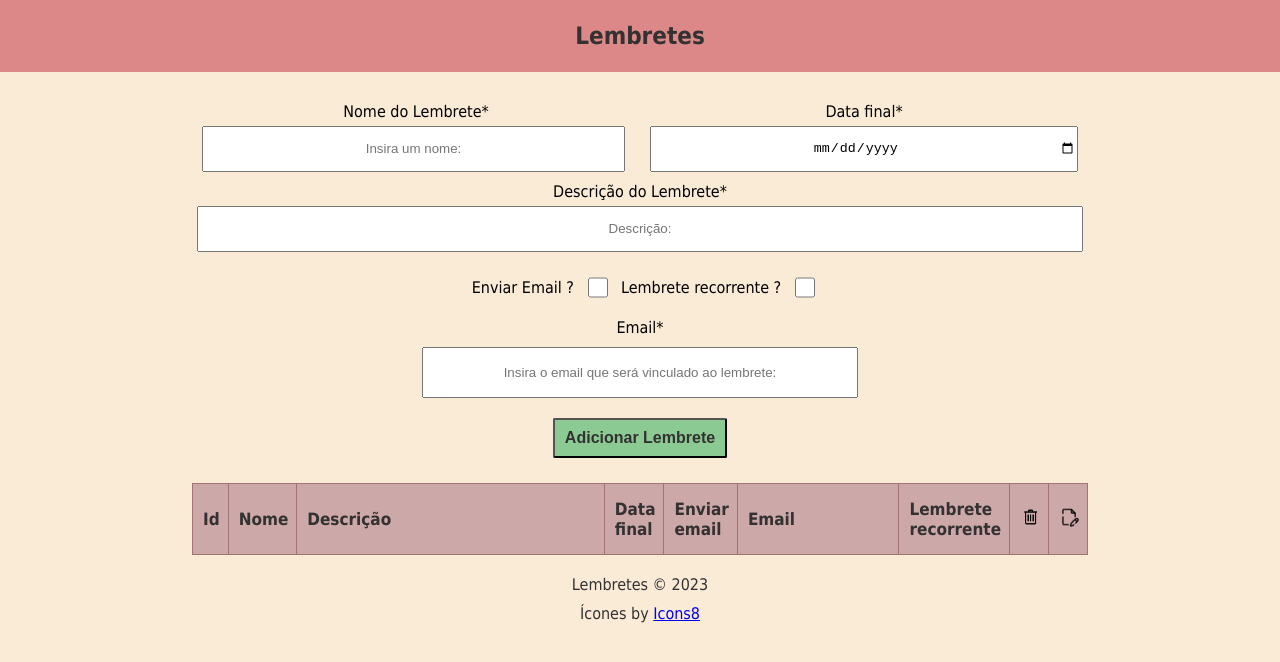
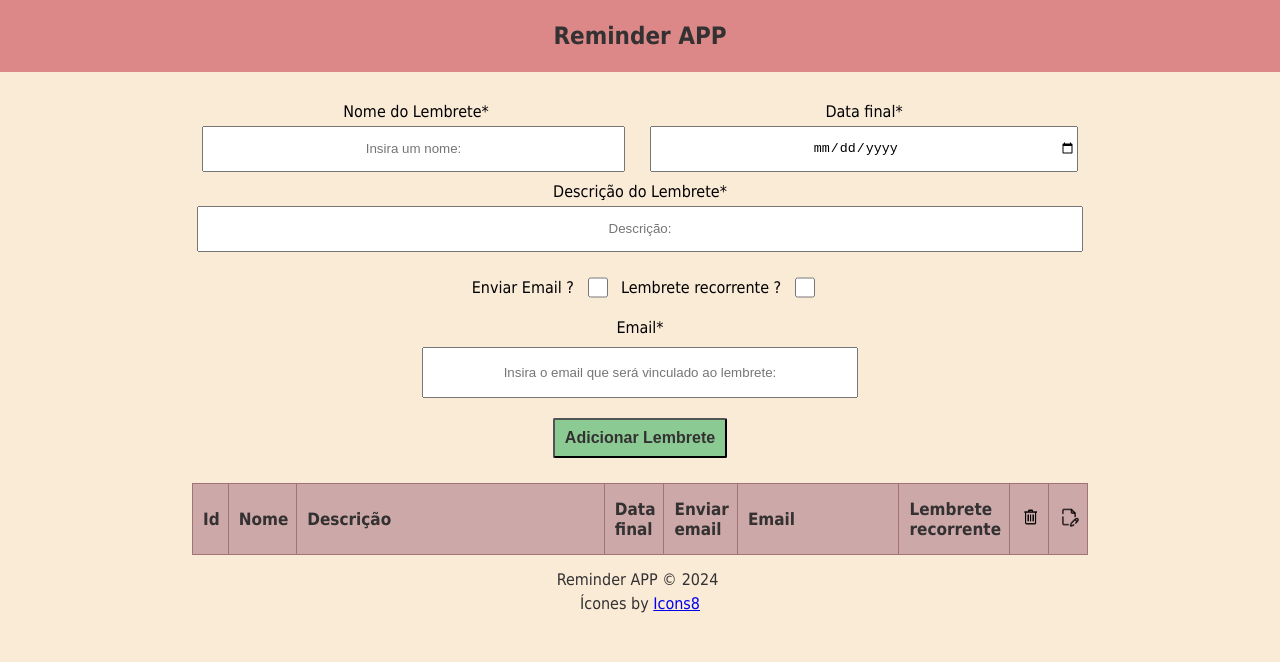
Before and after one commit to AttilaBS/MVP-Arquitetura-Software-1-front, a plain HTML site: page index.html in a window 1280 px wide. Drawn offline with Linux system fonts and the light colour scheme; no server answers.

Commit message:
[Docker] Configs. do docker

```diff
--- a/index.html
+++ b/index.html
@@ -6,13 +6,13 @@
         <meta name="viewport" content="width=device-width, initial-scale=1.0">
         <link rel="icon" type="image/x-icon" href="static/favicon.png">
         <link rel="stylesheet" href="styles.css">
-        <title>Lembretes</title>
+        <title>Reminder APP</title>
     </head>
 
     <body class="validator">
         <header>
             <div class="title">
-                <h2>Lembretes</h2>
+                <h2>Reminder APP</h2>
             </div>
         </header>
         <section class="newReminder container wrap">
@@ -62,7 +62,7 @@
             </table>
         </section>
         <footer>
-            <span>Lembretes © 2023 </span>
+            <div>Reminder APP ©<span id="year"></span></div>
             <span>Ícones by <a href="https://icons8.com"> Icons8</a></span>
         </footer>
 
--- a/scripts.js
+++ b/scripts.js
@@ -434,3 +434,13 @@ const getList = async () => {
         removeElement()
         updateElement()
       }
+
+      /*
+        ------------------------------------------------------------------------
+        Function to get the current year, dinamically.
+        ------------------------------------------------------------------------
+      */
+     const getCurrentYear = () => {
+        document.getElementById("year").innerHTML = new Date().getFullYear();
+     }
+     getCurrentYear();
```
Also changed, not shown: 1 other file.
